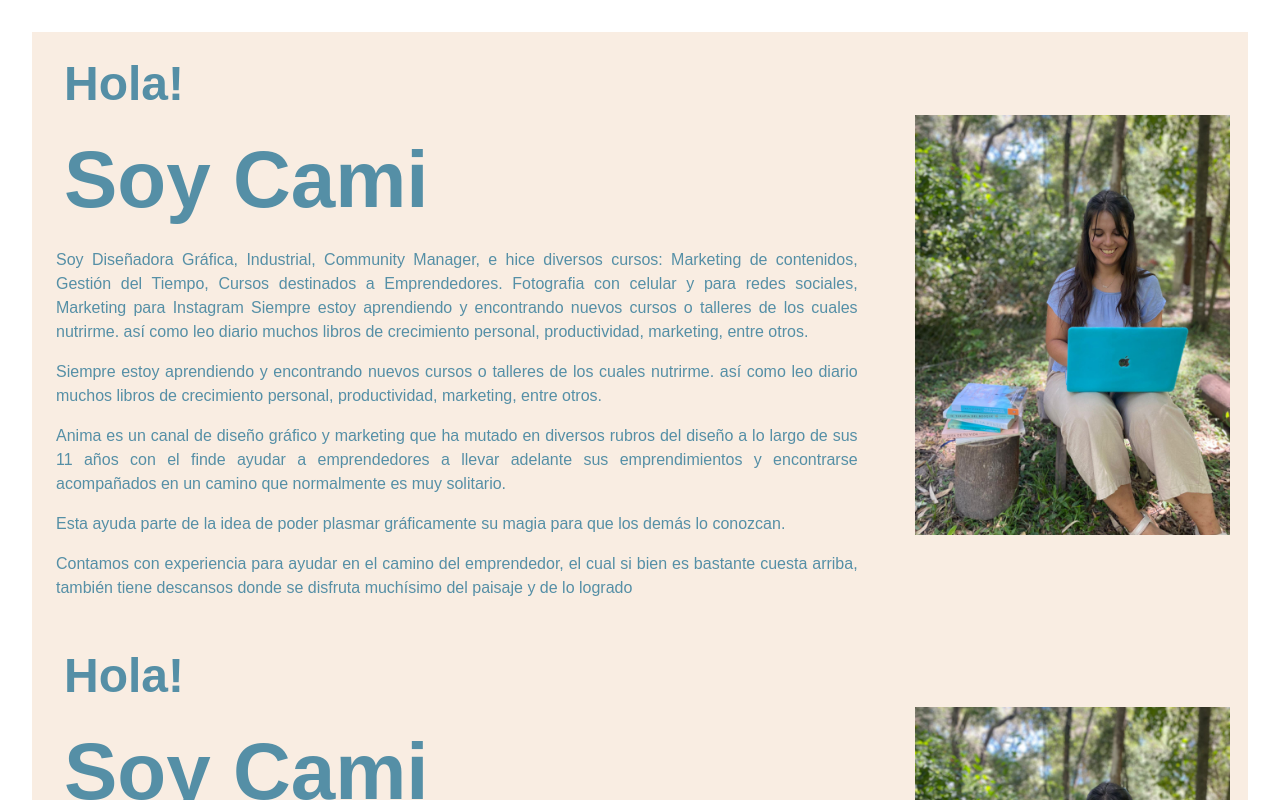
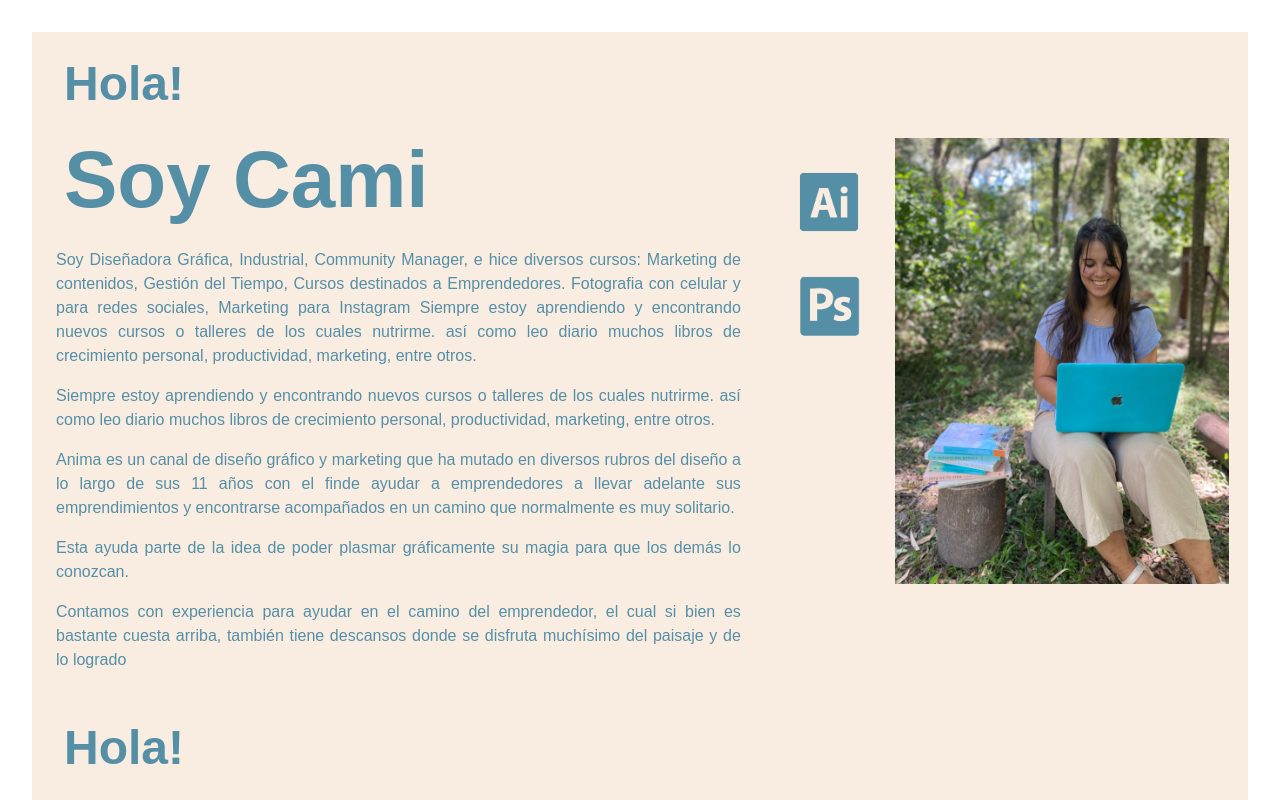
Before and after one commit to gerfabris/anima, a React (Vite) app: page /about in a window 1280 px wide. Shown: the top 800 px of the page. Built offline with nearby package versions, Linux system fonts and the light colour scheme; a web font is replaced by a local one.

Commit message:
Agregando logos

```diff
--- a/src/components/About/About.css
+++ b/src/components/About/About.css
@@ -1,17 +1,19 @@
 .container {
     display: flex;
+    flex-direction: row;
+    flex-wrap: nowrap;
+    align-items: center;
     height: 100%;
     width: 100%;
     padding: 0;
     margin: 0;
-    align-items: center;
     background-color: #F9EDE2;
 }
 
 .contendedor-p{
     display: flex;
     flex-direction: column;
-    width: 70%;
+    width: 60%;
     text-align: justify;
     padding: 1rem;
     padding-right: 2rem;
@@ -33,16 +35,36 @@
     font-family:'Cherolina', sans-serif;
     font-weight: 800;
 }
+
 .p{
   color: #558FA6;
   margin: 0.5rem;
 }
+.contenedor-imagenes{
+    display: flex;
+    width: 40%;
+    height: 100%;
+    flex-direction: row;
+    margin: 0;
+}
+
 .contenedor-img{
-    width: 30%;
-    height: 100%;
+       height: 100%;
+}
 
-}
 .imagen{
     max-width: 90%;
     max-height: 90%;
 }
+
+.contenedor-logos{
+    flex-direction: column;
+    padding-top: 1rem;
+    padding-bottom: 1rem;
+    padding-right: 0px;
+}
+
+.logos{
+    max-height: 6rem;
+    max-width: 6rem;
+}
--- a/src/components/About/About.jsx
+++ b/src/components/About/About.jsx
@@ -1,11 +1,12 @@
 import "./About.css";
 import ImagenAbout from "../../assets/About/foto-about.jpg";
+import LogoAi from "../../assets/About/logoai.png";
+import LogoPs from "../../assets/About/logops.png";
 
 export const About = () => {
   return (
     <section id="about">
       <div className="container">
-        <div className="contenedor-title"></div>
         <div className="contendedor-p">
           <h3 className="h3"> Hola! </h3>
           <h3 className="h3 h3-chero"> Soy Cami</h3>
@@ -50,8 +51,14 @@ export const About = () => {
             </p>
           </div>
         </div>
-        <div className="contenedor-img">
-          <img className="imagen" src={ImagenAbout} alt="foto-acerca-de" />
+        <div className="contenedor-imagenes">
+          <div className="contenedor-logos">
+            <img className="logos" src={LogoAi} alt="logo-ilustrator" />
+            <img className="logos" src={LogoPs} alt="logo-photoshop" />
+          </div>
+          <div className="contenedor-img">
+            <img className="imagen" src={ImagenAbout} alt="foto-acerca-de" />
+          </div>
         </div>
       </div>
     </section>
```
Also changed, not shown: src/assets/About/logoai.png (added), src/assets/About/logops.png (added).
